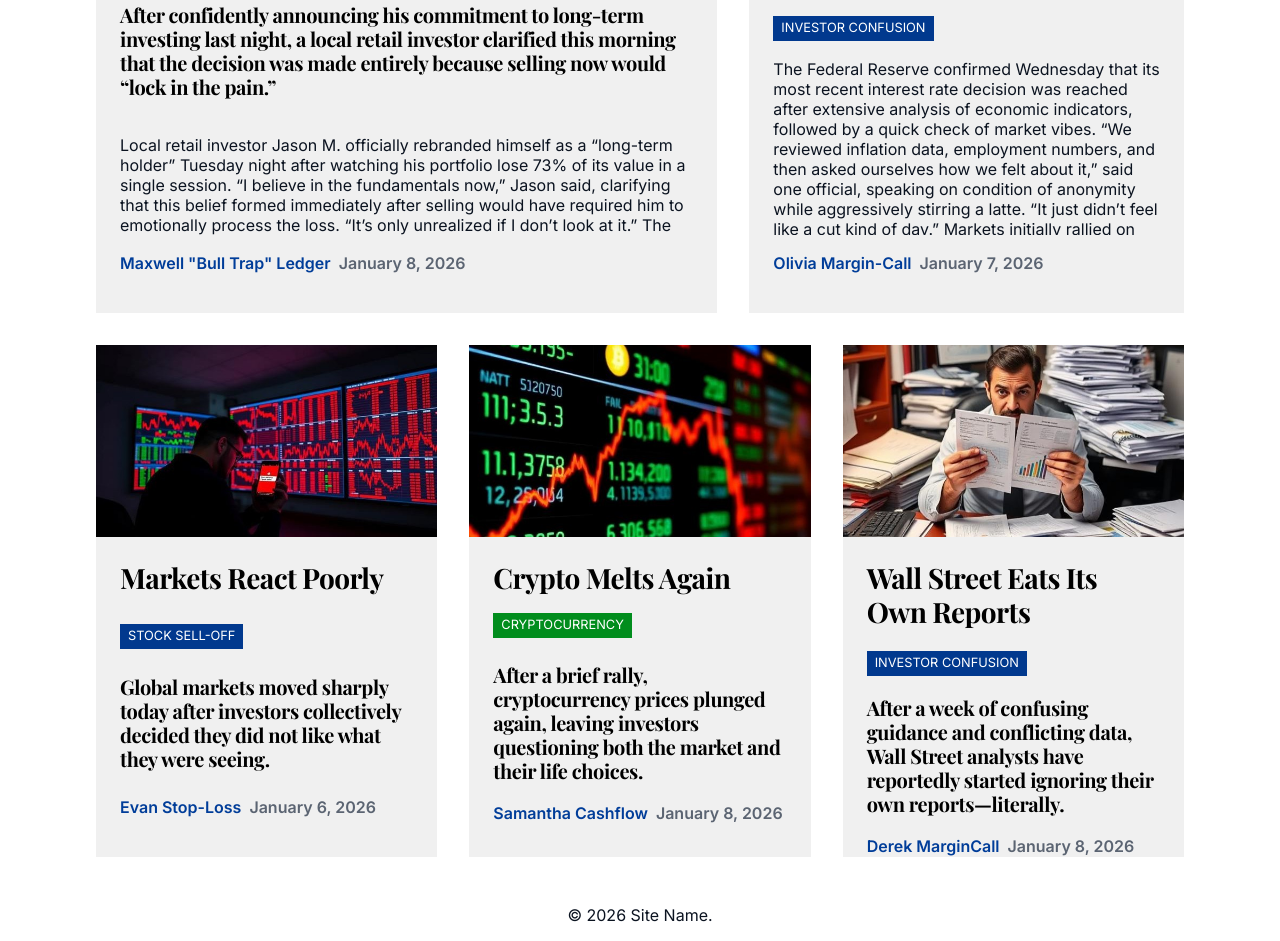
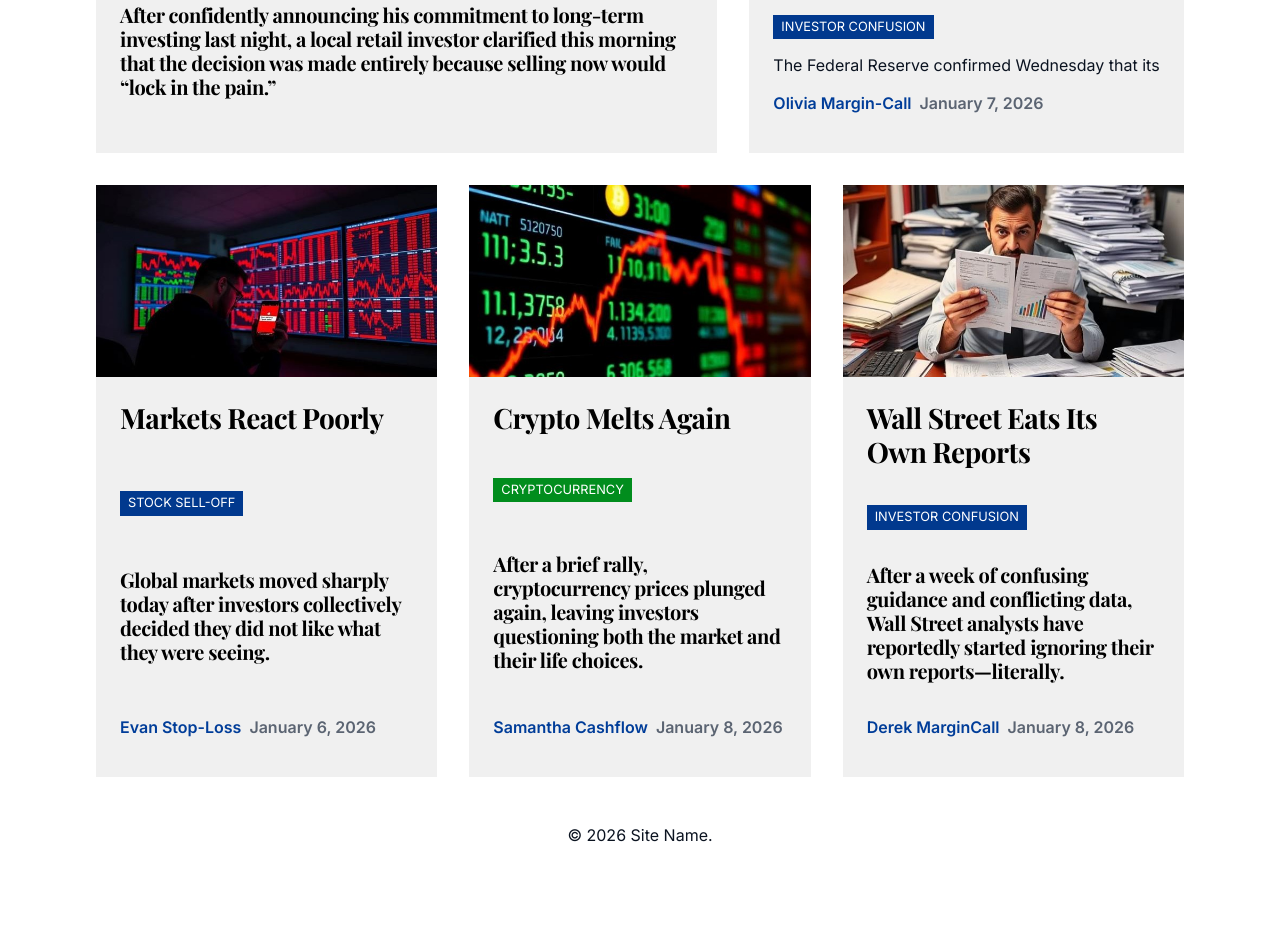
Before and after one commit to jzhang522/SSDP-2850-0-A04, a plain HTML site: page index.html in a window 1280 px wide. Shown: the part 1586-2527 px from the top of the page. After the commit the page ends 2447 px from the top, so only its background shows below. Drawn offline with nearby package versions, Linux system fonts and the light colour scheme.

Commit message:
Fix the layout of the article section

```diff
--- a/styles/index.css
+++ b/styles/index.css
@@ -547,21 +547,17 @@ p {
     display: block;
 }
 
-.mobile-menu-button {
-}
-
 .card-content {
     display: flex;
     flex-direction: column;
     justify-content: space-between;
     align-items: flex-start;
-    height: 30rem;
-    height: clamp(20rem, 24vw, auto);
+    height: clamp(20rem, 24vw, 40rem);
     padding: 1.5rem;
 }
 
 .content-small {
-    height: 20rem;
+    min-height: 25rem;
 }
 
 .card-content p {
```
